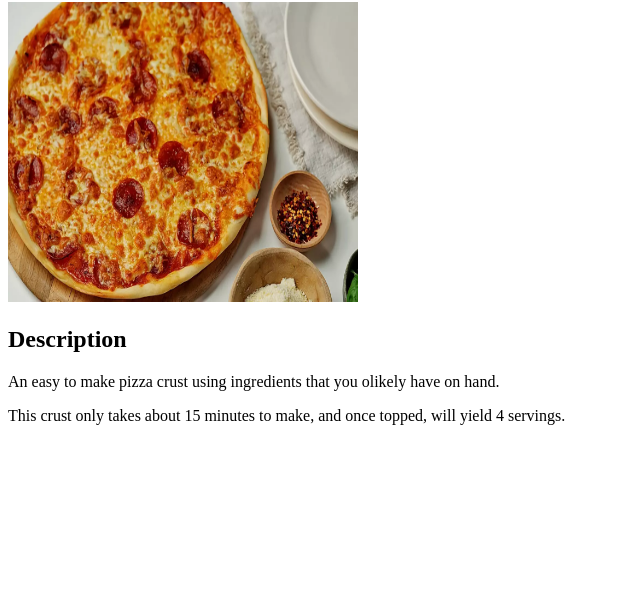
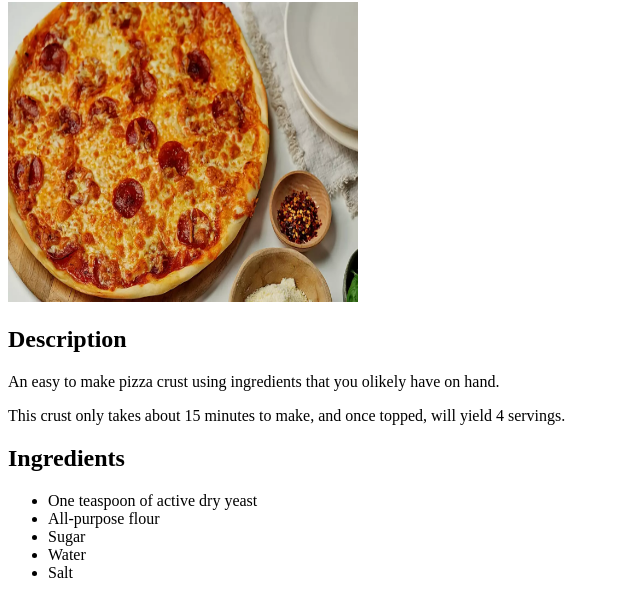
Before and after one commit to rootgm/odin-recipes, a plain HTML site: page recipes/pizza.html in a window 1280 px wide. Shown: the part 78-694 px from the top of the page, without its empty margins (0-640 px from the left). Drawn offline with Linux system fonts and the light colour scheme.

Commit message:
Add unordered ingredients list

```diff
--- a/recipes/pizza.html
+++ b/recipes/pizza.html
@@ -18,5 +18,15 @@
         <p>An easy to make pizza crust using ingredients that you olikely have on hand.</p>
         <p>This crust only takes about 15 minutes to make, and once topped, will yield 4 servings.</p>
 
+        <h2>Ingredients</h2>
+
+        <ul>
+            <li>One teaspoon of active dry yeast</li>
+            <li>All-purpose flour </li>
+            <li>Sugar</li>
+            <li>Water</li>
+            <li>Salt</li>
+        </ul>
+
     </body>
 </html>
```
